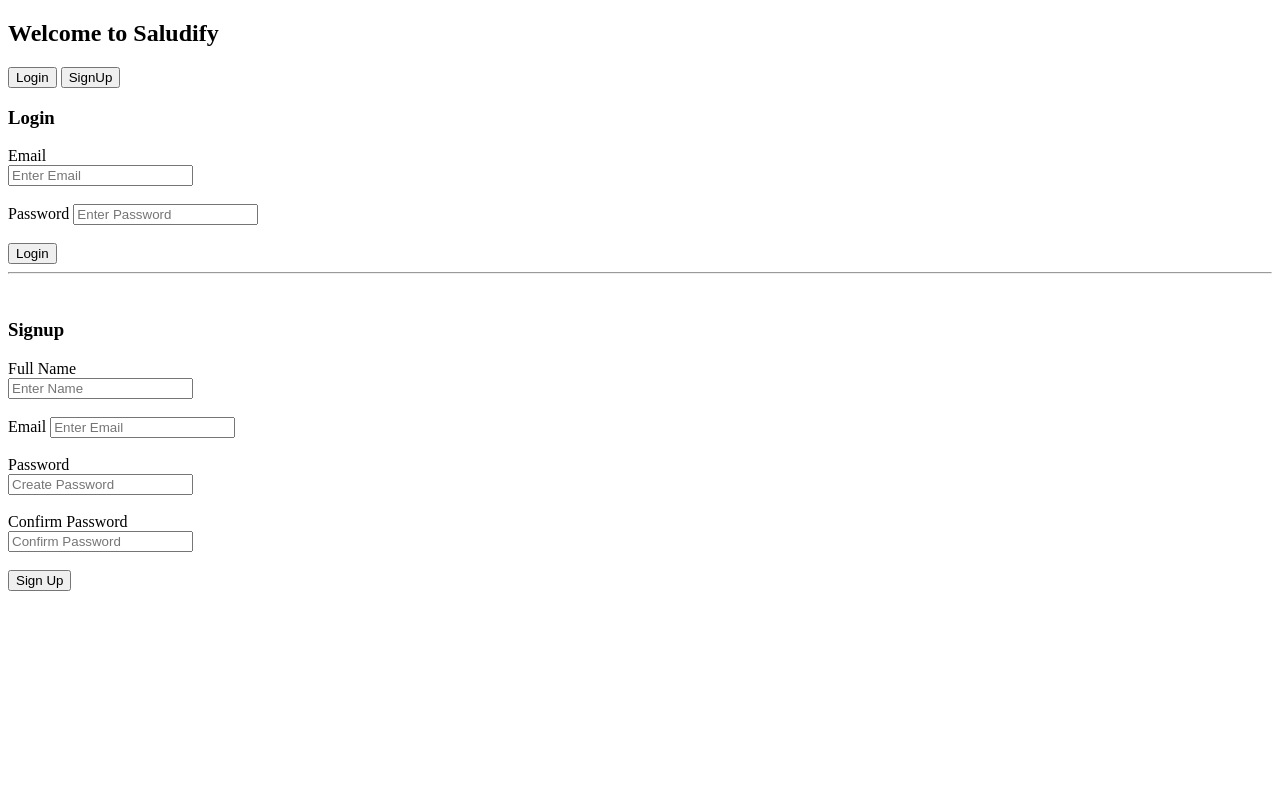
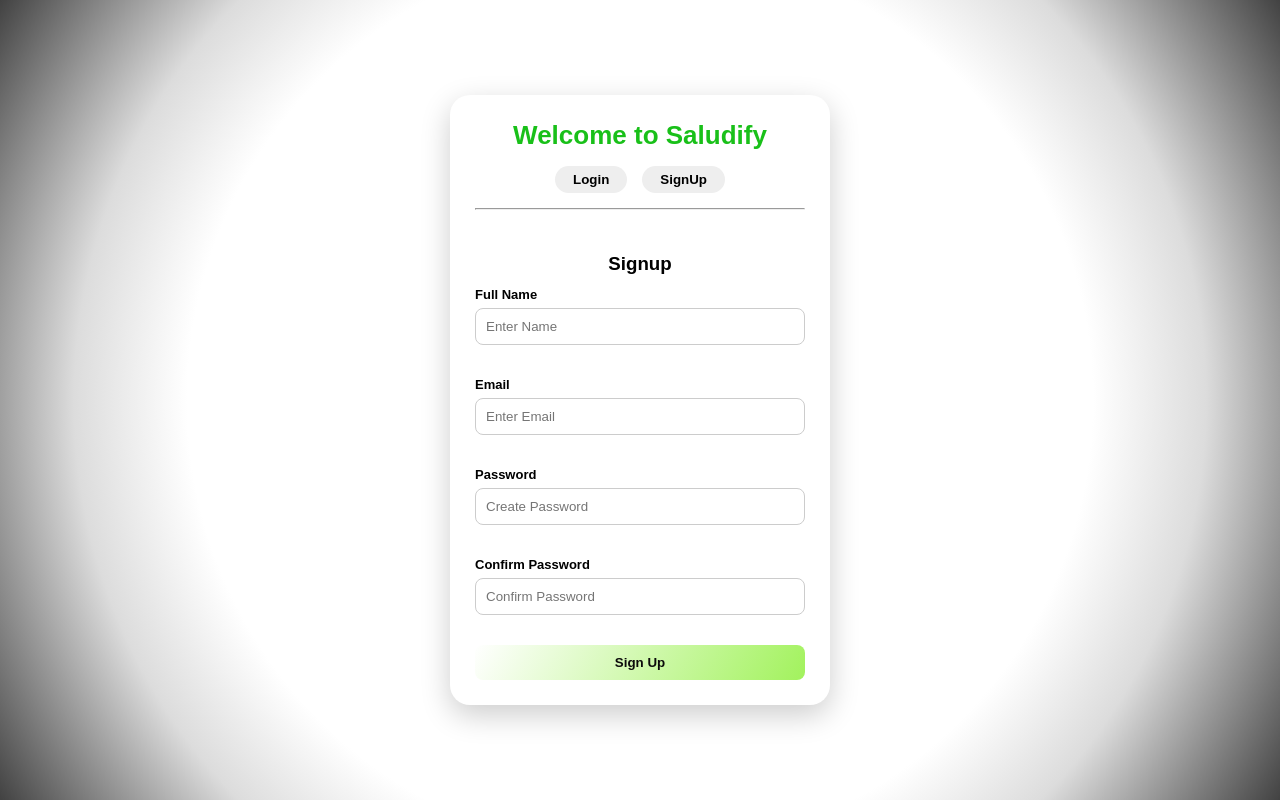
Before and after one commit to ansitak18/SaludiFy, a plain HTML site: page docs/login.html in a window 1280 px wide. Both pictures are taken after a click on the button "SignUp". Drawn offline with Linux system fonts and the light colour scheme.

Commit message:
updated html and css with some logics

```diff
--- /dev/null
+++ b/docs/logic/login.js
@@ -0,0 +1,106 @@
+// buttons
+let loginBtn = document.getElementById("btn-login");
+let signupBtn = document.getElementById("btn-signup");
+
+// sections
+let loginSection = document.getElementById("loginSection");
+let signupSection = document.getElementById("signupSection");
+
+// forms
+let loginForm = document.getElementById("loginForm");
+let signupForm = document.getElementById("signupForm");
+
+// ================= TOGGLE =================
+
+// show login
+loginBtn.addEventListener("click", () => {
+    loginSection.style.display = "block";
+    signupSection.style.display = "none";
+});
+
+// show signup
+signupBtn.addEventListener("click", () => {
+    loginSection.style.display = "none";
+    signupSection.style.display = "block";
+});
+
+// ================= SIGNUP =================
+signupForm.addEventListener("submit", function(e){
+    e.preventDefault();
+
+    let name = signupForm.querySelector('input[type="text"]').value;
+    let email = signupForm.querySelectorAll('input[type="email"]')[0].value;
+    let password = signupForm.querySelectorAll('input[type="password"]')[0].value;
+    let confirmPassword = signupForm.querySelectorAll('input[type="password"]')[1].value;
+
+    if(password !== confirmPassword){
+        alert("Passwords do not match ");
+        return;
+    }
+
+    // save to localStorage
+    let user = {
+        name,
+        email,
+        password
+    };
+
+    localStorage.setItem("user", JSON.stringify(user));
+
+    alert("Signup successful  Now login");
+
+    signupForm.reset();
+
+    // switch to login
+    signupSection.style.display = "none";
+    loginSection.style.display = "block";
+});
+
+// ================= LOGIN =================
+loginForm.addEventListener("submit", function(e){
+    e.preventDefault();
+
+    let email = loginForm.querySelector('input[type="email"]').value;
+    let password = loginForm.querySelector('input[type="password"]').value;
+
+    let savedUser = JSON.parse(localStorage.getItem("user"));
+
+    if(!savedUser){
+        alert("No user found. Please signup first");
+        return;
+    }
+
+    if(email === savedUser.email && password === savedUser.password){
+        alert("Login successful 🎉");
+
+        // redirect example (optional)
+         window.location.href = "dashboard.html";
+    } else {
+        alert("Invalid email or password");
+    }
+});
+signupForm.addEventListener("submit", function(e){
+    e.preventDefault();
+
+    let name = signupForm.querySelector('input[type="text"]').value;
+    let email = signupForm.querySelector('input[type="email"]').value;
+    let password = signupForm.querySelectorAll('input[type="password"]')[0].value;
+    let confirmPassword = signupForm.querySelectorAll('input[type="password"]')[1].value;
+
+    if(password !== confirmPassword){
+        alert("Passwords do not match ❌");
+        return;
+    }
+
+    // save user
+    let user = { name, email, password };
+    localStorage.setItem("user", JSON.stringify(user));
+
+    alert("Signup successful ✅");
+
+    signupForm.reset();
+
+    // 👉 YEH IMPORTANT PART
+    signupSection.style.display = "none";
+    loginSection.style.display = "block";
+});
--- a/docs/login.html
+++ b/docs/login.html
@@ -4,24 +4,25 @@
     <meta charset="UTF-8">
     <meta name="viewport" content="width=device-width, initial-scale=1.0">
     <title>Login-Page</title>
+    <link rel="stylesheet" href="./style/login.css">
 </head>
 <body>
     <div class="auth-container">
         <h2>Welcome to Saludify</h2>
         <!-- Toggle buttons -->
            <div class="toggle">
-            <button>Login</button>
-            <button>SignUp</button>
+            <button id="btn-login">Login</button>
+            <button id="btn-signup">SignUp</button>
            </div>
 
            <!--Login Form -->
-           <div class="login-section">
+           <div class="login-section" id="loginSection">
             <h3>Login</h3>
-            <form>
+            <form id="loginForm">
               <label>Email</label><br>
               <input type="email" placeholder="Enter Email" required><br><br>
 
-              <label>Password</label>
+              <label>Password</label><br>
               <input type="password" placeholder="Enter Password" required><br><br>
 
               <button type="submit">Login</button>
@@ -30,10 +31,10 @@
           <hr><br>
 
     <!--SignUp Form-->
-    <div class="signup-section">
+    <div class="signup-section" id="signupSection">
         <h3>Signup</h3>
 
-        <form>
+        <form id="signupForm">
             <label>Full Name</label><br>
             <input type="text" placeholder="Enter Name" required><br><br>
 
@@ -51,6 +52,6 @@
     </div>
 </div>
 
-
+<script src="./logic/login.js"></script>
 </body>
 </html>
--- /dev/null
+++ b/docs/style/bmi.css
@@ -0,0 +1,100 @@
+*{
+    margin: 0;
+    padding: 0;
+    box-sizing: border-box;
+    font-family: 'Segoe UI', sans-serif;
+}
+
+html, body{
+    height: 100%;
+    width: 100%;
+}
+
+/* ===== ROOT COLORS ===== */
+:root{
+    --bg-gradient: radial-gradient(circle at center,
+              white 60%,
+              #dcdcdc 75%,
+              #424242 100%);
+
+    --primary: #6ddc3a;
+    --primary-dark: #4bb92a;
+}
+
+/* ===== BODY ===== */
+body{
+    display: grid;
+    place-items: center;
+    background: var(--bg-gradient);
+}
+
+/* ===== CONTAINER ===== */
+.bmi-container{
+    width: 350px;
+    padding: 25px;
+    border-radius: 20px;
+    background: white;
+    box-shadow: 0 10px 30px rgba(0,0,0,0.2);
+    transition: 0.3s;
+}
+
+.bmi-container:hover{
+    transform: translateY(-4px);
+}
+
+/* ===== TITLE ===== */
+.bmi-container h2{
+    text-align: center;
+    margin-bottom: 15px;
+}
+
+/* ===== LABEL ===== */
+label{
+    font-size: 13px;
+    font-weight: 600;
+}
+
+/* ===== INPUT ===== */
+input{
+    width: 100%;
+    padding: 10px;
+    margin-top: 5px;
+    margin-bottom: 12px;
+    border-radius: 8px;
+    border: 1px solid #ccc;
+    outline: none;
+    transition: 0.2s;
+}
+
+input:focus{
+    border-color: var(--primary);
+    box-shadow: 0 0 6px rgba(109,220,58,0.4);
+}
+
+/* ===== BUTTON ===== */
+button{
+    width: 100%;
+    padding: 10px;
+    border: none;
+    border-radius: 8px;
+    background: linear-gradient(120deg, #a2f25d, #6ddc3a);
+    color: white;
+    font-weight: 600;
+    cursor: pointer;
+    transition: 0.3s;
+}
+
+button:hover{
+    background: linear-gradient(120deg, #6ddc3a, #a2f25d);
+    transform: scale(1.03);
+}
+
+/* ===== RESULT ===== */
+.result{
+    margin-top: 15px;
+    text-align: center;
+}
+
+.result h3{
+    margin-bottom: 5px;
+}
--- /dev/null
+++ b/docs/style/login.css
@@ -0,0 +1,145 @@
+/* Login Page Design */
+
+*{
+    margin: 0;
+    padding: 0;
+    box-sizing: border-box;
+    font-family: 'gilroy' , sans-serif;
+}
+
+html,body{
+    height: 100%;
+    width: 100%;
+}
+
+:root{
+   --bg-color: white;
+   --text-color: #1d4305;
+   --btn-color: linear-gradient(120deg, white, rgb(162, 242, 93));
+   --btn2-color-hover: linear-gradient(100deg, rgb(249, 205, 205), rgb(239, 226, 44));
+   --text2-color: linear-gradient(120deg, white, rgb(249, 255, 127));
+   --bg-box-color: radial-gradient(circle at center ,
+              white 60%,
+              rgb(236, 192, 192) 75%,
+              rgb(112, 0, 0) 100%);
+   --body-bg-color: radial-gradient(circle at center,
+              white 60%,
+              #dcdcdc 75%,
+              #424242 100%);
+
+}
+
+body{
+    display: grid;
+    place-items: center;
+    height: 100vh;
+    margin: 0;
+    background: var(--body-bg-color)
+}
+
+.auth-container{
+  width: 380px;
+  padding: 25px;
+  border-radius: 20px;
+  background: white;
+
+  box-shadow: 0 10px 30px rgba(0,0,0,0.2);
+  transition: 0.3s;
+}
+
+.auth-container:hover{
+  transform: translateY(-3px);
+}
+
+/* ================= TITLE ================= */
+.auth-container h2{
+    text-align: center;
+    font-size: 26px;
+    margin-bottom: 15px;
+    color: rgb(25, 192, 25);
+}
+
+/* ================= TOGGLE ================= */
+.toggle{
+    display: flex;
+    justify-content: center;
+    gap: 15px;
+    margin-bottom: 15px;
+}
+
+.toggle button{
+    padding: 6px 18px;
+    border: none;
+    border-radius: 20px;
+    cursor: pointer;
+    font-weight: 600;
+    background: #eee;
+    transition: 0.3s;
+}
+
+.toggle button:hover{
+    background: var(--btn-color);
+    color: rgb(107, 97, 97);
+}
+
+/* ================= FORM ================= */
+.login-section,
+.signup-section{
+    margin-top: 10px;
+}
+
+
+#signupSection{
+    display: none;
+}
+
+h3{
+    text-align: center;
+    margin-bottom: 10px;
+}
+
+/* inputs */
+input{
+    width: 100%;
+    padding: 10px;
+    margin-top: 5px;
+    margin-bottom: 12px;
+    border-radius: 8px;
+    border: 1px solid #ccc;
+    outline: none;
+    transition: 0.2s;
+}
+
+input:focus{
+    border-color: #6ddc3a;
+    box-shadow: 0 0 5px rgba(109,220,58,0.4);
+}
+
+/* labels */
+label{
+    font-size: 13px;
+    font-weight: 600;
+}
+
+/* buttons */
+form button{
+    width: 100%;
+    padding: 10px;
+    border: none;
+    border-radius: 8px;
+    background: var(--btn-color);
+    color: rgb(12, 11, 11);
+    font-weight: 600;
+    cursor: pointer;
+    transition: 0.3s;
+}
+
+form button:hover{
+    background: var(--btn2-color-hover);
+    transform: scale(1.02);
+}
+
+/* divider */
+hr{
+    margin: 15px 0;
+}
--- a/docs/style/style.css
+++ b/docs/style/style.css
@@ -14,13 +14,19 @@
    --bg-color: white;
    --text-color: #1d4305;
    --btn-color: linear-gradient(120deg, white, rgb(162, 242, 93));
-
+   --bg-box-color: linear-gradient(160deg, white , rgb(201, 0, 0));
+    --bg-box-color: linear-gradient(160deg, white , rgb(201, 0, 0));
+   --body-bg-color: radial-gradient(circle at center,
+              white 60%,
+              #dcdcdc 75%,
+              #555 100%);
 }
 
 body{
-   background: var(--bg-color);
+   background: var(--body-bg-color);
     min-height: 100vh;
-}
+
+  }
 
 .navbar{
   display: flex;
```
Also changed, not shown: docs/bmi.html (+32 -0 lines), docs/logic/bmi.js (added, +47 -0 lines).
